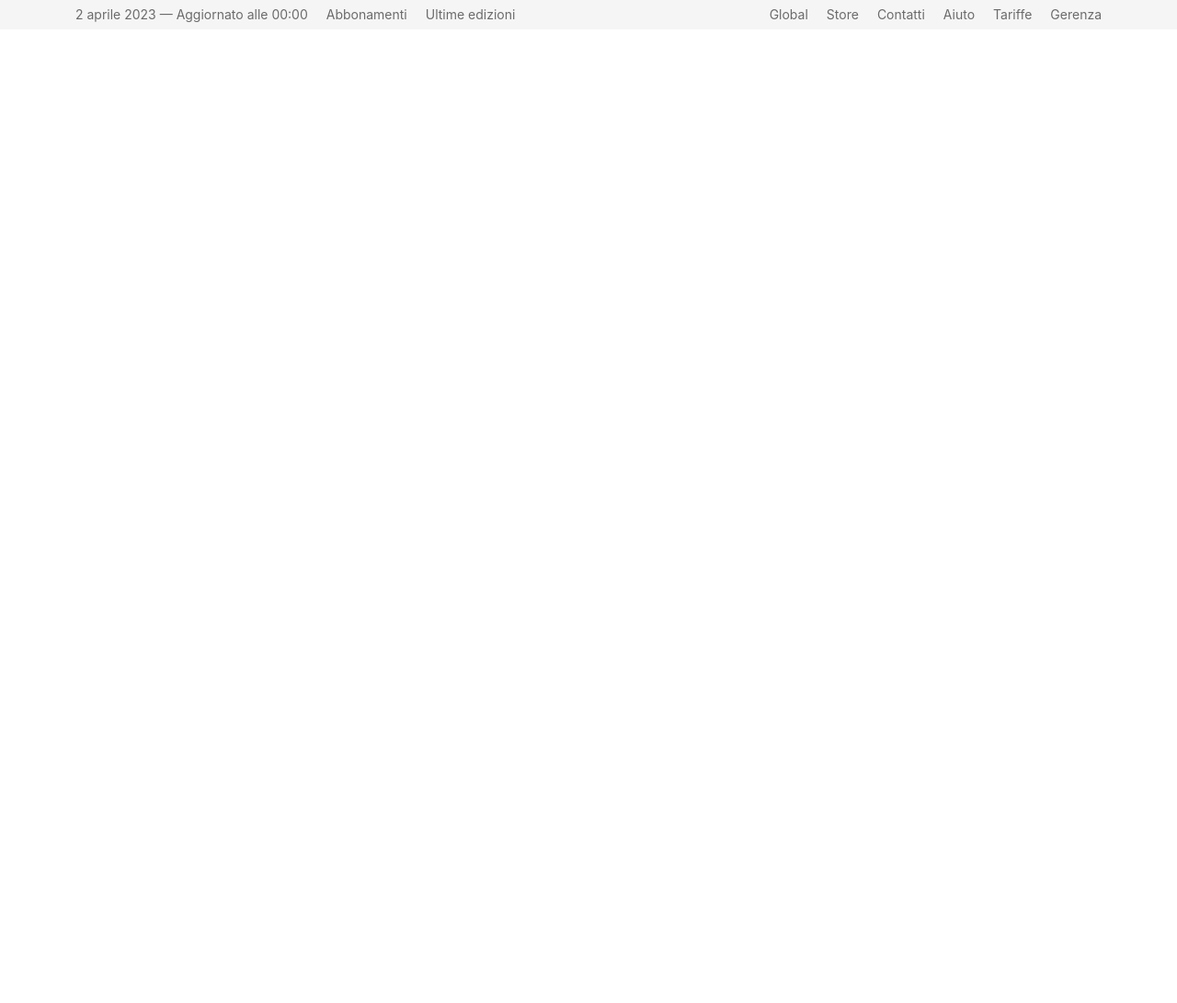
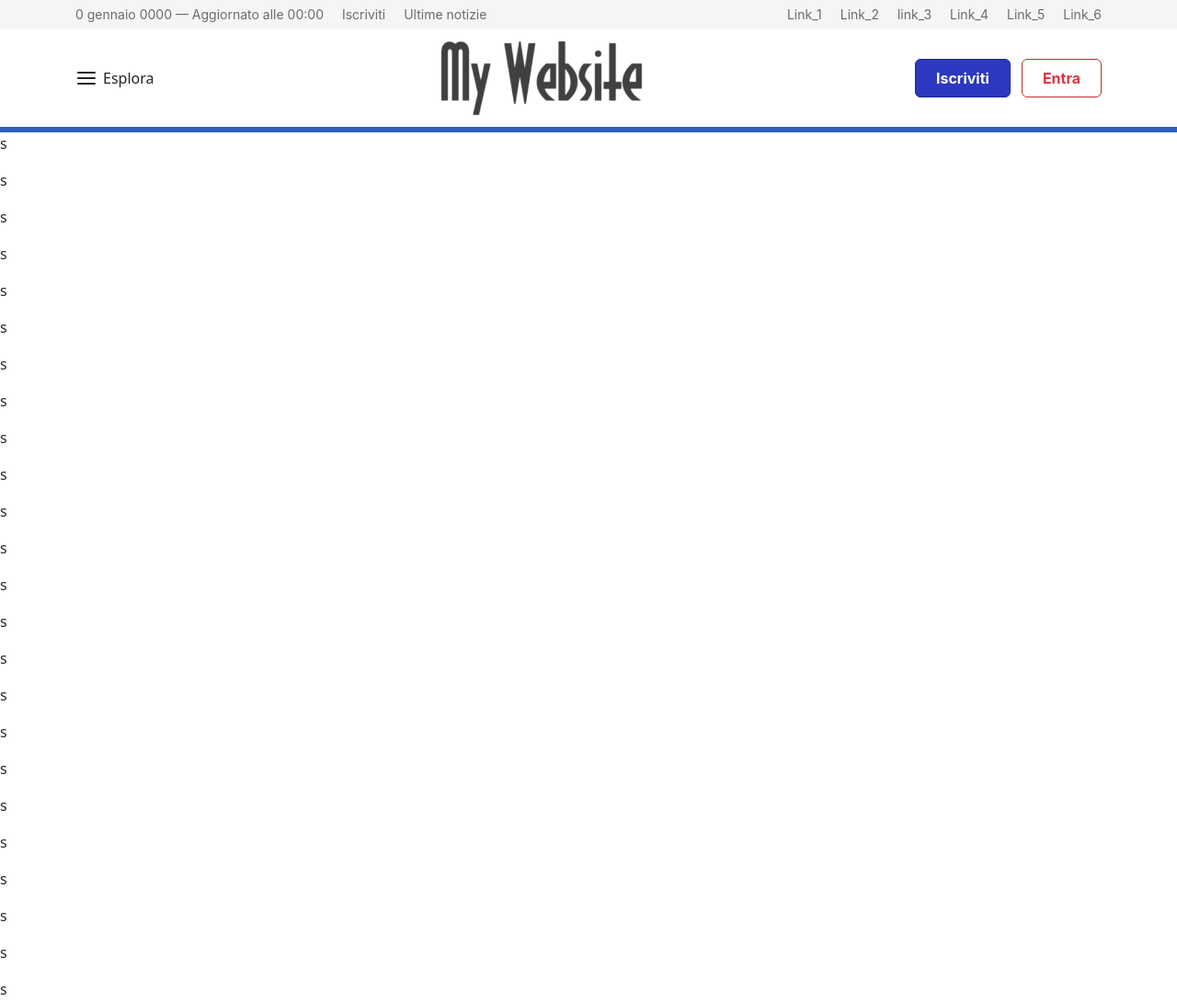
Before and after one commit to BrunoMartelli01/sitoWeb, a plain HTML site: page index.html in a window 1280 px wide. Shown: the top 1091 px of the page at 92% size. Before the commit the page ends 800 px from the top, so only its background shows below. Drawn offline with nearby package versions, Linux system fonts and the light colour scheme.

Commit message:
HeaderMiddle

```diff
--- a/index.html
+++ b/index.html
@@ -3,30 +3,84 @@
 <head>
     <meta charset="utf-8">
     <meta name="viewport" content="width=device-width, initial-scale=1">
-    <title>Bootstrap demo</title>
+    <title>My Website demo</title>
     <link rel="stylesheet" href="style.css">
     <link href="https://cdn.jsdelivr.net/npm/bootstrap@5.3.0-alpha3/dist/css/bootstrap.min.css" rel="stylesheet"
           integrity="sha384-KK94CHFLLe+nY2dmCWGMq91rCGa5gtU4mk92HdvYe+M/SXH301p5ILy+dN9+nJOZ" crossorigin="anonymous">
+
 </head>
 <body>
 <div>
     <header>
         <div class="backgroundTopHeader fontTopHeader">
             <div class="container backgroundTopHeader">
-                <div>2 aprile 2023 — Aggiornato alle 00:00<a href="https://ilmanifesto.it/abbonamenti">Abbonamenti</a><a
-                        href="/edizioni">Ultime edizioni</a></div>
-                <div><a href="https://global.ilmanifesto.it/">Global</a><a
-                        href="https://store.ilmanifesto.it/">Store</a><a
-                        href="https://ilmanifesto.it/contatti">Contatti</a><a
-                        href="https://ilmanifesto.it/aiuto">Aiuto</a><a
-                        href="/tariffe">Tariffe</a><a
-                        href="https://ilmanifesto.it/gerenza">Gerenza</a>
+                <div>0 gennaio 0000 — Aggiornato alle 00:00<a href="">Iscriviti</a><a
+                        href="">Ultime notizie</a></div>
+                <div><a href="">Link_1</a><a
+                        href="">Link_2</a><a
+                        href="">link_3</a><a
+                        href="">Link_4</a><a
+                        href="">Link_5</a><a
+                        href="">Link_6</a>
                 </div>
+            </div>
+        </div>
+        <div class="borderBottomHeader">
+            <div class="div_header container">
+                <div class="div_menuButton">
+                    <svg width="24" height="24" fill="none" viewBox="0 0 24 24" xmlns="http://www.w3.org/2000/svg" class="Header_menuIcon__fWhRw">
+                        <path d="M3 17h18a1 1 0 0 1 .117 1.993L21 19H3a1 1 0 0 1-.117-1.993L3 17h18H3Zm0-6 18-.002a1 1 0 0 1 .117 1.993l-.117.007L3 13a1 1 0 0 1-.117-1.993L3 11l18-.002L3 11Zm0-6h18a1 1 0 0 1 .117 1.993L21 7H3a1 1 0 0 1-.117-1.993L3 5h18H3Z"
+                                fill="currentColor"></path>
+                    </svg>
+                    <a>Esplora</a>
+                </div>
+                <div class="div_logoContainer">
+                    <a href="">
+                        <img alt="my website logo" src="img/logo.png" class="img_logo" style="color: transparent;width: 70%"/></a>
+                </div>
+                <div class="div_loginButtons">
+                        <div class="div_UserPanel">
+                            <a role="button" tabindex="0" class="btn btn-primary"> Iscriviti </a>
+                            <a role="button" tabindex="0" class="btn btn-outline-danger">Entra</a>
+                        </div>
+                    </div>
+
             </div>
         </div>
     </header>
 
 </div>
+<p>s</p>
+<p>s</p>
+<p>s</p>
+<p>s</p>
+<p>s</p>
+<p>s</p>
+<p>s</p>
+<p>s</p>
+<p>s</p>
+<p>s</p>
+<p>s</p>
+<p>s</p>
+<p>s</p>
+<p>s</p>
+<p>s</p>
+<p>s</p>
+<p>s</p>
+<p>s</p>
+<p>s</p>
+<p>s</p>
+<p>s</p>
+<p>s</p>
+<p>s</p>
+<p>s</p>
+<p>s</p>
+<p>s</p>
+<p>s</p>
+<p>s</p>
+<p>s</p>
+<p>s</p>
+
 
 <script src="https://cdn.jsdelivr.net/npm/bootstrap@5.3.0-alpha3/dist/js/bootstrap.bundle.min.js"
         integrity="sha384-ENjdO4Dr2bkBIFxQpeoTz1HIcje39Wm4jDKdf19U8gI4ddQ3GYNS7NTKfAdVQSZe"
--- a/style.css
+++ b/style.css
@@ -1,18 +1,5 @@
 /* General */
-
-
 /* Header */
-
-
-
-/*
-.position-sticky {
-    position: -webkit-sticky !important;
-    position: sticky !important
-}
-*/
-
-
 
 .fontTopHeader {
     font-family: Inter var, Inter, sans-serif;
@@ -26,11 +13,7 @@
     display: none
 }
 
-@media screen and (min-width: 768px) {
-    .backgroundTopHeader {
-        display: block
-    }
-}
+
 
 .backgroundTopHeader  a {
     text-decoration:none;
@@ -46,11 +29,6 @@
         align-items: center
     }
 }
-
-
-
-
-
 
 
 @media (min-width: 576px) {
@@ -84,3 +62,149 @@
     align-items: center;
     justify-content: space-between
 }
+
+
+
+
+
+@media screen and (max-width: 700px) {
+    .Header {
+        top: 0;
+    }
+}
+.div_menuButton {
+    cursor: pointer;
+    display: flex;
+    align-items: center;
+}
+@media screen and (min-width: 992px) {
+ .div_menuButton {
+        min-width: 250px;
+    }
+}
+ .borderBottomHeader {
+    border-bottom: 4px solid #2C5DBFFF;
+}
+@media screen and (min-width: 768px) {
+    .borderBottomHeader {
+        border-bottom: 6px solid #2C5DBFFF;
+    }
+}
+.div_header {
+    display: flex;
+    align-items: center;
+    height: 66px;
+}
+@media screen and (min-width: 768px) {
+     .div_header {
+        height: 106px;
+        justify-content: space-between;
+    }
+}
+
+
+@media screen and (min-width: 768px) {
+
+    .Header_menuLabel___mM75 {
+        display: initial;
+    }
+}
+
+.Header_menuIcon__fWhRw {
+    width: 24px;
+    height: 24px;
+    margin-right: 6px;
+}
+
+.div_loginButtons {
+    justify-content: flex-end;
+    display: none;
+}
+@media screen and (min-width: 768px) {
+
+    .div_loginButtons {
+        display: flex;
+        min-width: 250px;
+    }
+}
+button {
+    margin-left: 12px;
+    padding-left: 22px;
+    padding-right: 22px;
+}
+
+
+.div_logoContainer {
+    display: flex;
+    justify-content: center;
+    width: calc(100vw - 90px);
+}
+@media screen and (min-width: 768px) {
+
+    .div_logoContainer {
+        justify-content: flex-end;
+        width: auto;
+    }
+}
+
+.img_logo {
+    height: 100%;
+    max-width: 150px;
+}
+@media screen and (min-width: 768px) {
+
+    .img_logo {
+        max-width: 240px;
+    }
+}
+@media screen and (min-width: 992px) {
+
+    .img_logo {
+        max-width: 340px;
+    }
+
+}
+
+ .div_UserPanel {
+    height: 88px;
+    display: flex;
+    align-items: center;
+    justify-content: space-between;
+    padding: 0;
+}
+
+
+.div_UserPanel > a {
+    margin: 0 12px;
+}
+@media screen and (min-width: 768px) {
+
+    .div_UserPanel > a {
+        margin-left: 12px;
+        margin-right: 0;
+    }
+}
+
+a.btn {
+    --bs-btn-padding-x: 22px;
+    --bs-btn-padding-y: 10.5px;
+    --bs-btn-font-family: Inter var,Inter,sans-serif;
+    --bs-btn-font-weight: 700;
+    --bs-btn-line-height: 19px;
+    --bs-btn-border-width: 1px;
+    --bs-btn-border-radius: 0.375rem;
+}
+
+a.btn-primary {
+    --bs-btn-bg: #2c38bf;
+    --bs-btn-border-color: #1d278c;
+    --bs-btn-hover-bg: #1d278c;
+    --bs-btn-hover-border-color: #1d278c;
+
+}
+
+a.btn-outline-danger {
+    --bs-btn-border-color: #bf2c2c;
+    --bs-btn-hover-bg: #bf2c2c;
+    --bs-btn-hover-border-color: #bf2c2c;
+}
```
Also changed, not shown: img/logo.png (added), 1 other file.
